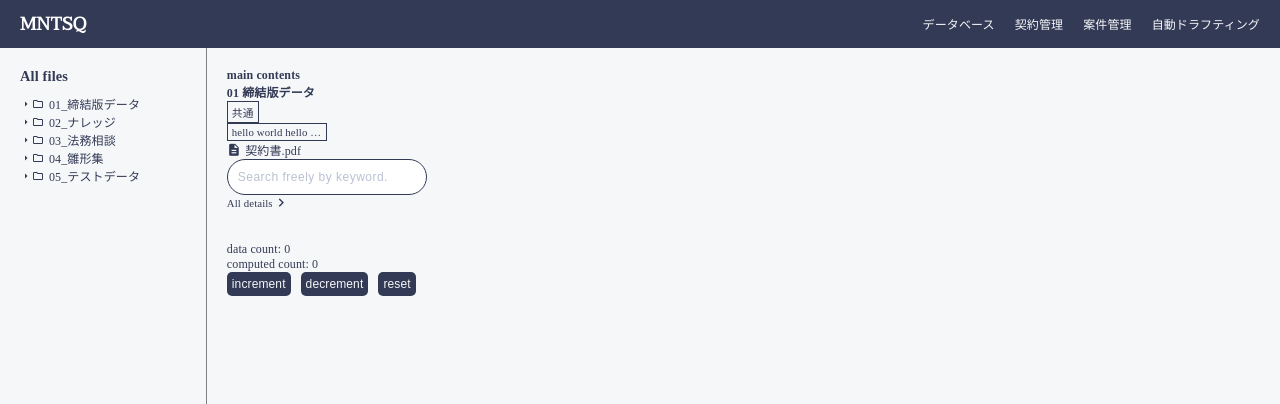
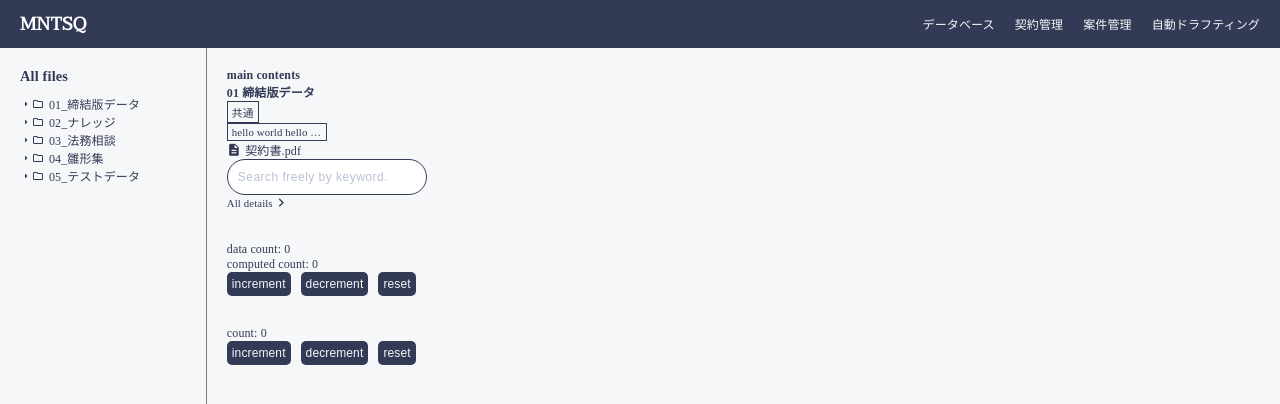
Before and after one commit to calm1205/vite-vue2, a Vue app: page / in a window 1280 px wide. Shown: the top 404 px of the page. Built offline with nearby package versions, Linux system fonts and the light colour scheme.

Commit message:
vuex map

```diff
--- /dev/null
+++ b/src/components/atoms/CounterMapState.vue
@@ -0,0 +1,50 @@
+<script>
+import { mapState, mapMutations } from "vuex"
+
+export default {
+  computed: {
+    ...mapState({
+      count: "count",
+    }),
+  },
+  methods: {
+    ...mapMutations({
+      increment: "increment",
+      decrement: "decrement",
+      reset: "reset",
+    }),
+  },
+}
+</script>
+
+<template>
+  <div class="wrap">
+    <ul>
+      <li>count: {{ count }}</li>
+    </ul>
+
+    <section>
+      <button @click="increment">increment</button>
+      <button @click="decrement">decrement</button>
+      <button @click="reset">reset</button>
+    </section>
+  </div>
+</template>
+
+<style lang="scss" scoped>
+.wrap {
+  margin-top: 30px;
+}
+
+section {
+  display: flex;
+  gap: 10px;
+}
+button {
+  padding: 5px;
+  color: $COLOR_WHITE;
+  background-color: $COLOR_PRIMARY;
+  border-radius: 5px;
+  border: none;
+}
+</style>
--- a/src/components/atoms/index.js
+++ b/src/components/atoms/index.js
@@ -5,3 +5,4 @@ export { default as DocumentChip } from "./DocumentChip.vue"
 export { default as Input } from "./Input.vue"
 export { default as DetailLink } from "./DetailLink.vue"
 export { default as Counter } from "./Counter.vue"
+export { default as CounterMapState } from "./CounterMapState.vue"
--- a/src/components/pages/01_ConclusionVersion.vue
+++ b/src/components/pages/01_ConclusionVersion.vue
@@ -5,6 +5,7 @@ import {
   Input,
   DetailLink,
   Counter,
+  CounterMapState,
 } from "@/components/atoms/index.js"
 
 export default {
@@ -14,6 +15,7 @@ export default {
     Input,
     DetailLink,
     Counter,
+    CounterMapState,
   },
 }
 </script>
@@ -33,6 +35,7 @@ export default {
     </div>
     <DetailLink text="All details" />
     <Counter />
+    <CounterMapState />
   </div>
 </template>
 
```
